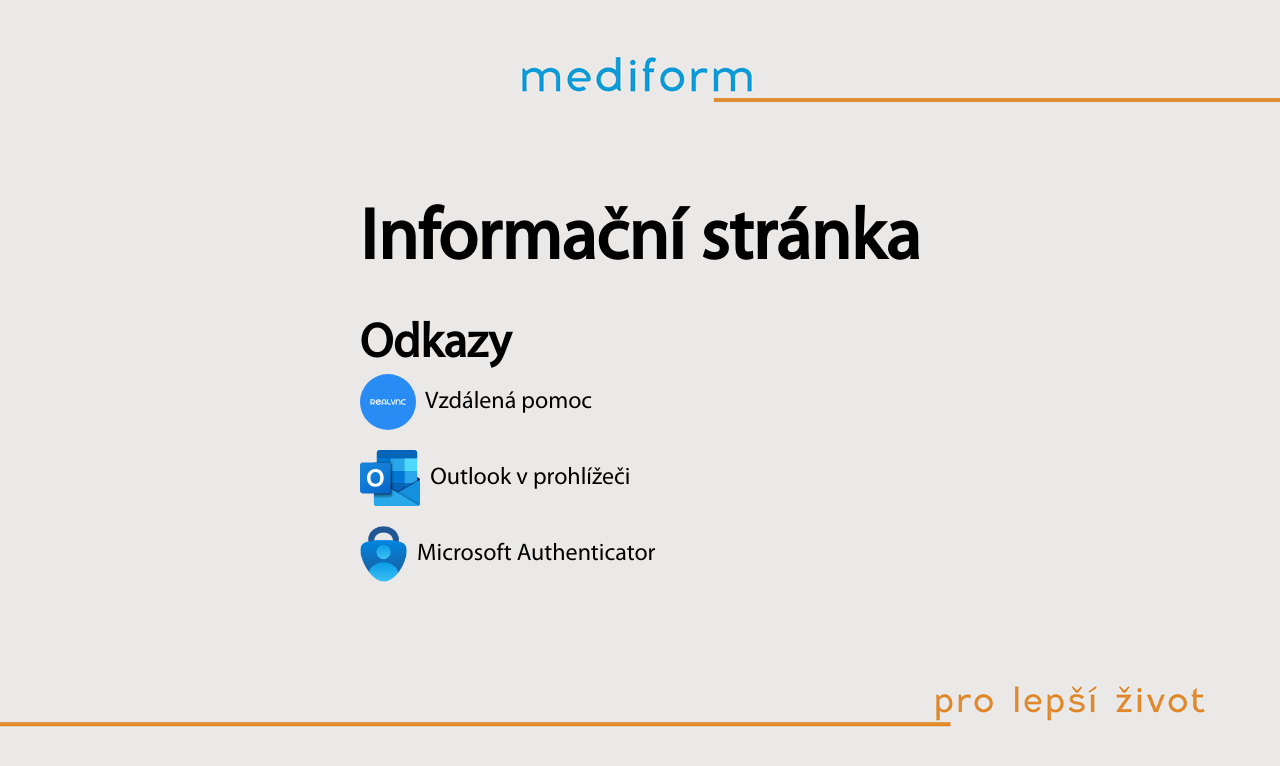
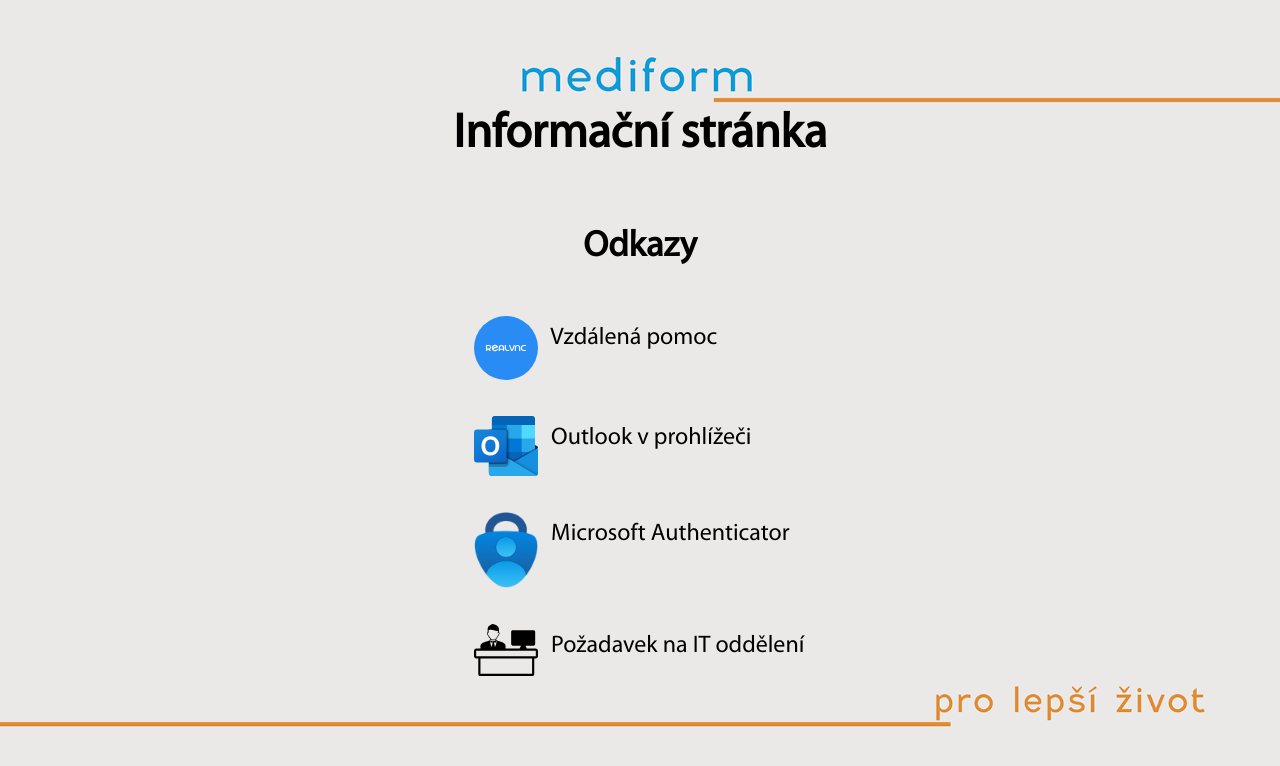
Before and after one commit to V4S-CZ/Mediform-infopage, a plain HTML site: page index.html in a window 1280 px wide. Drawn offline with Linux system fonts and the light colour scheme.

Commit message:
Update styles & Add Support ticket link

```diff
--- a/index.html
+++ b/index.html
@@ -10,31 +10,37 @@
     <title>Informační stránka - Mediform</title>
 </head>
 
+
 <body>
-    <div class="container">
     <h1>Informační stránka</h1>
-        <div>
+    <section class="links">
         <h2>Odkazy</h2>
-            <div class="program-link">
         <a href="https://realvnc.help/mediform" target="_blank">
             <img class="program-logo" src="./img/vnc.svg" alt="Logo programu RealVNC">
+            <p>
                 &nbsp;Vzdálená pomoc
+            </p>
         </a>
-            </div>
-            <div class="program-link">
-                <a href="https://mail.mediform.cz/owa" target="_blank">
+        <a href="https://outlook.office.com/mail/" target="_blank">
             <img src="./img/outlook.svg" alt="Logo Outlook Web App">
+            <p>
                 &nbsp;Outlook v prohlížeči
+            </p>
         </a>
-            </div>
-            <div class="program-link">
-                <a href="https://support.microsoft.com/en-us/account-billing/download-and-install-the-microsoft-authenticator-app-351498fc-850a-45da-b7b6-27e523b8702a" target="_blank">
+        <a href="https://support.microsoft.com/en-us/account-billing/download-and-install-the-microsoft-authenticator-app-351498fc-850a-45da-b7b6-27e523b8702a"
+            target="_blank">
             <img src="./img/ms-auth.png" alt="Logo Microsoft Authenticator app">
+            <p>
                 &nbsp;Microsoft Authenticator
+            </p>
         </a>
-            </div>
-        </div>
-    </div>
+        <a href="mailto:helpdesk@mediform.cz" target="_blank">
+            <img src="./img/reception-desk-icon.svg" alt="Icon for Support ticket mail">
+            <p>
+                &nbsp;Požadavek na IT oddělení
+            </p>
+        </a>
+    </section>
 </body>
 
 </html>
--- a/style.css
+++ b/style.css
@@ -1,19 +1,21 @@
 html {
   width: 100%;
   min-height: 100%;
-  display: flex;
+  font-family: 'Roboto', sans-serif;
+  font-size: 1.5rem;
 }
 
 body {
-  width: 100%;
-  min-height: 100%;
-  display: flex;
-  flex-direction: column;
-  background-image: url("./img/bg.png");
+  width: 100vw;
+  min-height: 100vh;
+  background-image: url(./img/bg.png);
   background-repeat: no-repeat;
   background-size: cover;
   background-position: center;
   background-color: #EAE9E8;
+  margin: 0px;
+  display: flex;
+  flex-direction: column;
 }
 
 @font-face {
@@ -24,57 +26,49 @@ body {
 }
 
 * {
-  margin: 0;
-  padding: 0;
-  box-sizing: border-box;
   font-family: 'MyriadProRegular';
 }
 
-.container {
-  margin: auto;
-  padding: 0 10%;
+body>h1 {
+  margin-top: auto;
+  text-align: center;
 }
 
-.program-link {
-  align-items: center;
-  margin-bottom: 1.25rem;
+section.links {
+  display: flex;
+  flex-direction: column;
+  width: 100vw;
+  margin-bottom: auto;
 }
 
-.program-link img {
-  max-height: 3.5rem;
-  margin: auto;
-  vertical-align: middle;
+section.links h2 {
+  text-align: center;
 }
 
-.program-link a {
-  margin: auto;
+section.links a {
+  display: grid;
+  grid-template-columns: auto 72px auto;
+  grid-template-areas: ". img text";
   text-decoration: none;
-  width: 100%;
-  min-height: 15rem;
-  font-size: 1.5rem;
-  flex-grow: 1;
+  text-align: left;
   color: black;
+  border: 2px solid transparent;
 }
 
-.program-link a:hover {
-  color: gray;
+section.links a:hover {
+  border: 2px solid black;
+  background-color: rgba(0, 0, 0, .25);
 }
 
-h1 {
-  font-size: 4.5rem;
-  margin: 0 0 2rem 0;
+section.links a img {
+  grid-area: img;
+  width: 64px;
+  margin: 16px 0px;
 }
 
-h2 {
-  font-size: 3rem;
-  margin-top: 1rem;
+section.links a p {
+  grid-area: text;
+  min-width: 260px;
+  margin-right: auto;
+  text-align: left;
 }
-
-h3 {
-  font-size: 2rem;
-  margin-top: 0.5rem;
-}
-
-p {
-  font-size: 1.25rem;
-}
```
Also changed, not shown: img/reception-desk-icon.svg (added). Lines whose indentation alone changed are shown as unchanged.
